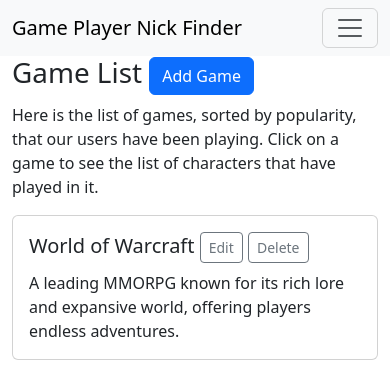
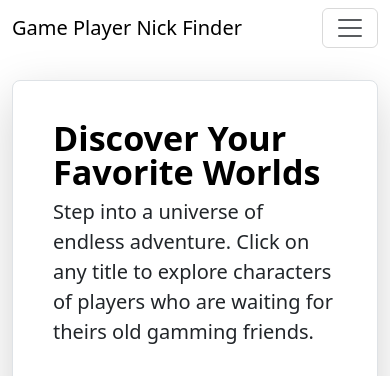
Before and after one commit to zentala/game_player_nick_finder, a Django app: page /games/ in a window 390 px wide. Shown: the top 376 px of the page. Run offline with Django 3.2, Linux system fonts and the light colour scheme; data comes from the database, SQL or seed files in the repository; both versions use the stored data as it was after the commit; parts of the project's set-up code (start-up, migrations or seed data) failed here and were passed over.

Commit message:
Improve view of Games List

```diff
--- a/app/models.py
+++ b/app/models.py
@@ -26,7 +26,7 @@
     icon = models.ImageField(upload_to='icons/', blank=True)
     desc = models.TextField(blank=True, validators=[MaxLengthValidator(1000)])
     category = models.ForeignKey(GameCategory, on_delete=models.CASCADE, related_name='games')
-
+    img = models.URLField(blank=True)
 
     def save(self, *args, **kwargs):
         if not self.slug:
--- a/app/templates/base.html
+++ b/app/templates/base.html
@@ -26,7 +26,7 @@
 
 <body>
 
-  <nav class="navbar navbar-expand-lg bg-body-tertiary">
+  <nav class="navbar navbar-expand-lg">
     <div class="container">
       <a class="navbar-brand" href="/">Game Player Nick Finder</a>
       <button class="navbar-toggler" type="button" data-bs-toggle="collapse" data-bs-target="#navbarSupportedContent"
@@ -130,7 +130,6 @@
     integrity="sha384-GNFwBvfVxBkLMJpYMOABq3c+d3KnQxudP/mGPkzpZSTYykLBNsZEnG2D9G/X/+7D"
     crossorigin="anonymous" async></script>
 
-
   <!-- Google tag (gtag.js) -->
   <script async src="https://www.googletagmanager.com/gtag/js?id=G-QQQ5G5388X"></script>
   <script>
--- a/app/templates/games/games_list.html
+++ b/app/templates/games/games_list.html
@@ -12,32 +12,60 @@
       {% endfor %}
     </div>
   {% endif %}
-  <h1>Game List <a href="{% url 'game_create' %}" role="button" class="btn btn-primary">Add Game</a></h1>
-  <p>Here is the list of games, sorted by popularity, that our users have been playing. Click on a game to see the list of characters that have played in it.</p>
+  <!-- <h1>Game List <a href="{% url 'game_create' %}" role="button" class="btn btn-primary">Add Game</a></h1> -->
+  <!-- <p>Here is the list of games, sorted by popularity, that our users have been playing. Click on a game to see the list of characters that have played in it.</p> -->
+
+  <div class="container my-4">
+    <div class="row p-4 align-items-center rounded-3 border shadow-lg mb-2" style="background: #fff;">
+      <div class="col-xl-6 p-3 p-lg-5 pt-lg-5">
+        <h1 class="display-4 fw-bold lh-1 text-body-emphasis">Discover Your Favorite Worlds</h1>
+        <p class="lead">Step into a universe of endless adventure. Click on any title to explore characters of players who are waiting for theirs old gamming friends.</p>
+      </div>
+      <div class="col-xl-6 pb-lg-3 overflow-hidden">
+          <img class="float-end" src="/static/images/games.png" alt="" width="500">
+      </div>
+    </div>
+  </div>
 
   <div class="row" data-masonry='{"percentPosition": true }' style="position: relative; height: 690px;">
     {% for game in games %}
 
-      <div class="col-sm-6 col-lg-4 mb-4" style="position: absolute; left: 0%; top: 0px;">
+      <div class="col-sm-6 col-lg-4 col-xl-3 mb-4" style="position: absolute; left: 0%; top: 0px;">
         <div class="card">
-          {% if game.icon %}
-            <img class="card-img-top" src="{{ game.icon.url }}" alt="{{ game.name }}">
+          {% if game.img %}
+            <img class="card-img-top" src="{{ game.img }}" alt="{{ game.name }}">
           {% endif %}
+
 
           <div class="card-body">
             <h5 class="card-title">
               {{ game.name }}
+              {% if request.user.is_superuser %}
               <a href="{% url 'game_edit' game.slug %}" role="button" class="btn btn-outline-secondary btn-sm">Edit</a>
               <a href="{% url 'game_delete' game.slug %}" role="button" class="btn btn-outline-secondary btn-sm">Delete</a>
+              {% endif %}
               <!-- <a href="{% url 'game_detail' game.slug %}" role="button" class="btn btn-primary btn-sm stretched-link">Characters</a> -->
             </h5>
             {% if game.desc %}
               <p class="card-text">{{ game.desc }}</p>
             {% endif %}
           </div>
+          <div class="card-footer">
+            <p class="card-text"><small class="text-body-secondary">0 characters</small></p>
+          </div>
         </div>
       </div>
 
     {% endfor %}
+
+    <div class="col-sm-6 col-lg-4 col-xl-3 mb-4">
+      <div class="card">
+        <div class="card-header pt-5 pb-5" style="border-bottom: 0;">
+          <h5 class="display-1 text-center text-body-secondary">+</h5>
+          <p class="text-center text-body-secondary">propose<br/>new game</p>
+        </div>
+      </div>
+    </div>
+
   </div>
 {% endblock %}
--- a/app/templates/index.html
+++ b/app/templates/index.html
@@ -5,7 +5,7 @@
 {% block content %}
 
 <div class="container my-4">
-  <div class="row p-4 pb-0 pe-lg-0 pt-lg-5 align-items-center rounded-3 border shadow-lg mb-2">
+  <div class="row p-4 pb-0 pe-lg-0 pt-lg-5 align-items-center rounded-3 border shadow-lg mb-2" style="background: #fff;">
     <div class="col-xl-6 p-3 p-lg-5 pt-lg-3">
       <h1 class="display-4 fw-bold lh-1 text-body-emphasis">Reconnect with Old Gaming Buddies!</h1>
       <p class="lead">Are you missing those unforgettable gaming sessions with your old buddies? Look no further! Our platform is here to help you revive the good old days by reuniting you with your gaming companions. Whether you used to conquer virtual realms together or embark on epic adventures, we bring back the camaraderie and thrill of gaming.</p>
@@ -22,13 +22,13 @@
 
 <div class="row align-items-md-stretch">
   <div class="col-md-6">
-    <div class="p-4 pb-0 pt-lg-5 align-items-center rounded-3 border shadow-lg p-3 p-lg-5 pt-lg-3">
+    <div class="p-4 pb-0 pt-lg-5 align-items-center rounded-3 border shadow p-3 p-lg-5 pt-lg-3" style="background: #fff;">
       <h2 class="display-6 fw-bold lh-1 text-body-emphasis">Time machine</h1>
       <p>Step into the extraordinary world of nostalgia as you reunite with your gaming companions. Embrace your unique synergy and continue the journey of shared excitement and triumphs! </p>
     </div>
   </div>
   <div class="col-md-6">
-    <div class="p-4 pb-0 pt-lg-5 align-items-center rounded-3 border shadow-lg p-3 p-lg-5 pt-lg-3">
+    <div class="p-4 pb-0 pt-lg-5 align-items-center rounded-3 border shadow p-3 p-lg-5 pt-lg-3" style="background: #fff;">
       <h2 class="display-6 fw-bold lh-1 text-body-emphasis">Friendship</h1>
       <p>Rediscover the essence of friendship as you reconnect with old gaming buddies. Forge new alliances and reignite the spirit of camaraderie. Our platform unites players from all corners of the gaming world.</p>
     </div>
```
Also changed, not shown: app/fixtures/games_fixtures.json (+15 -0 lines), app/migrations/0001_initial.py.
